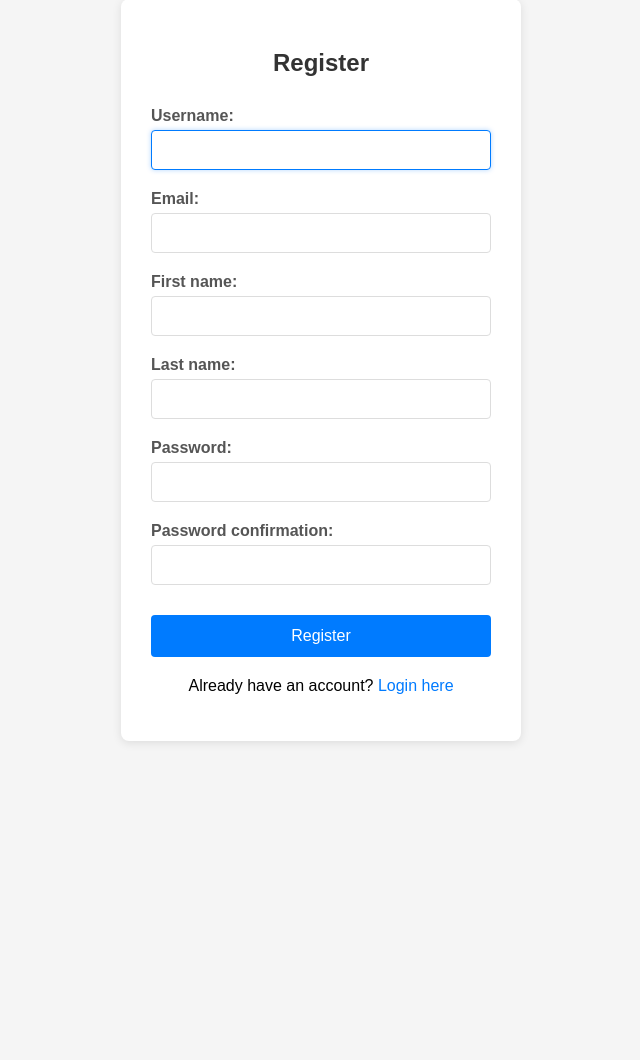
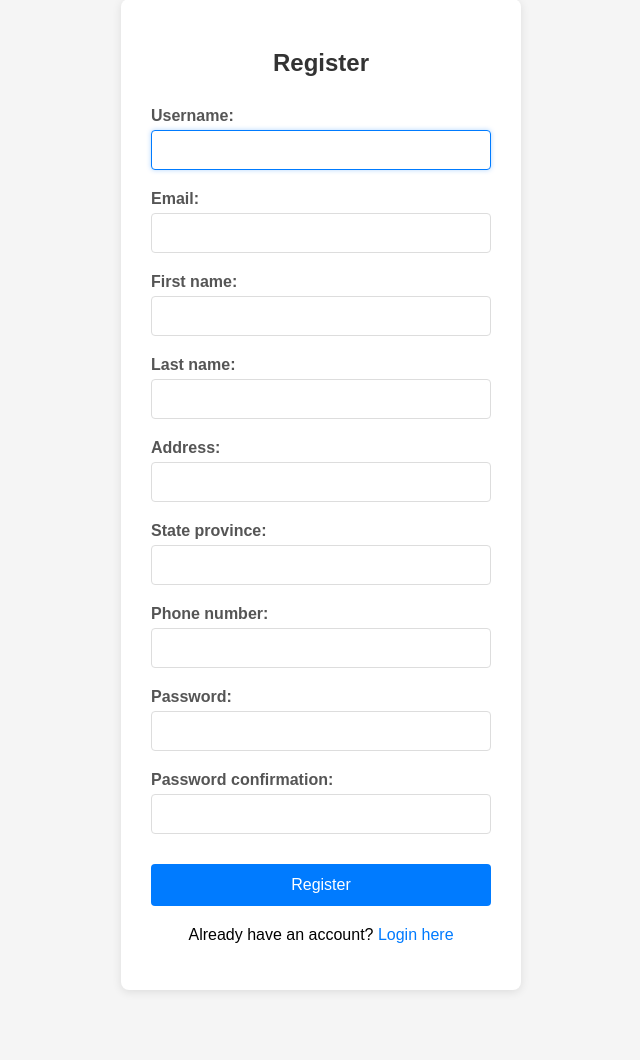
Before and after one commit to TwahirMohamed/SOKONI_MAJUU, a Django app: page /users/register/ in a window 1280 px wide. Shown: the part 71-1131 px from the top of the page, without its empty margins (319-959 px from the left). Before the commit the page ends 814 px from the top, so only its background shows below. Run offline with Django 5.2, Linux system fonts and the light colour scheme.

Commit message:
updated registration form to include extra information

```diff
--- a/shopmajuu/users/templates/users/register.html
+++ b/shopmajuu/users/templates/users/register.html
@@ -127,6 +127,19 @@
                 {{ form.last_name.label_tag }}
                 {{ form.last_name }}
             </div>
+            <div class="form-group">
+                {{ form.address.label_tag }}
+                {{ form.address }}
+            </div>
+
+            <div class="form-group">
+                {{ form.state_province.label_tag }}
+                {{ form.state_province }}
+            </div>
+            <div class="form-group">
+                {{ form.phone_number.label_tag }}
+                {{ form.phone_number }}
+            </div>
 
             <div class="form-group">
                 {{ form.password1.label_tag }}
```
